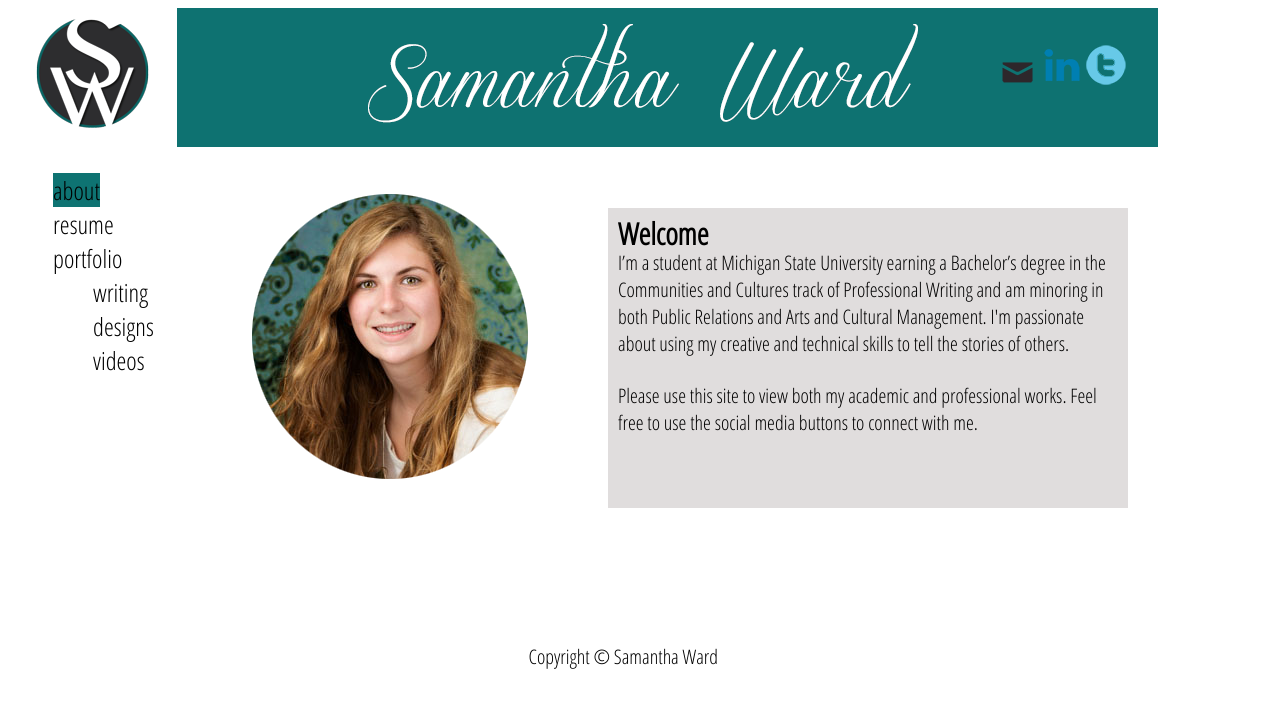
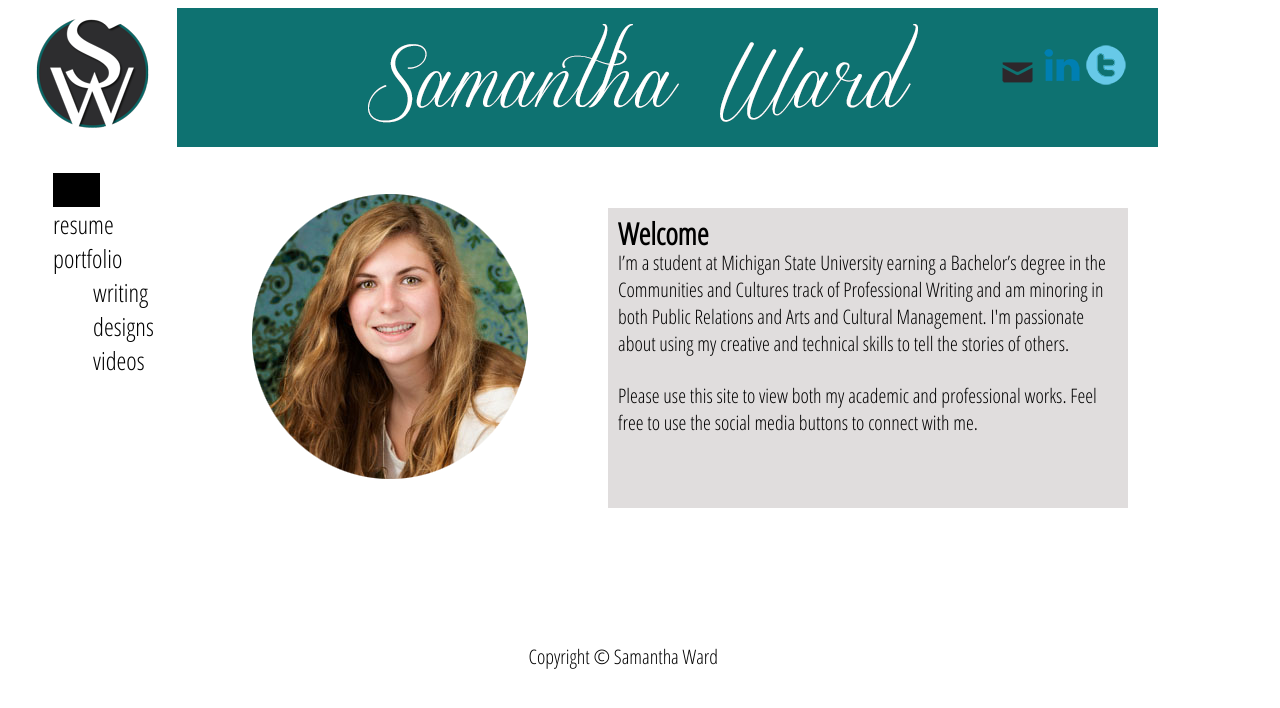
Before and after one commit to wardsam2/home, a plain HTML site: page main/about.html in a window 1280 px wide. In both pictures the pointer is over the link "about". Drawn offline with Linux system fonts and the light colour scheme.

Commit message:
Update style.css

```diff
--- a/main/style.css
+++ b/main/style.css
@@ -9,7 +9,7 @@ a {
 	color: #000000;
 }
 a:hover {
-	background-color: #0e7372;
+	background-color: #000000;
 }
 a:visited {
 	color: #000000;
```
